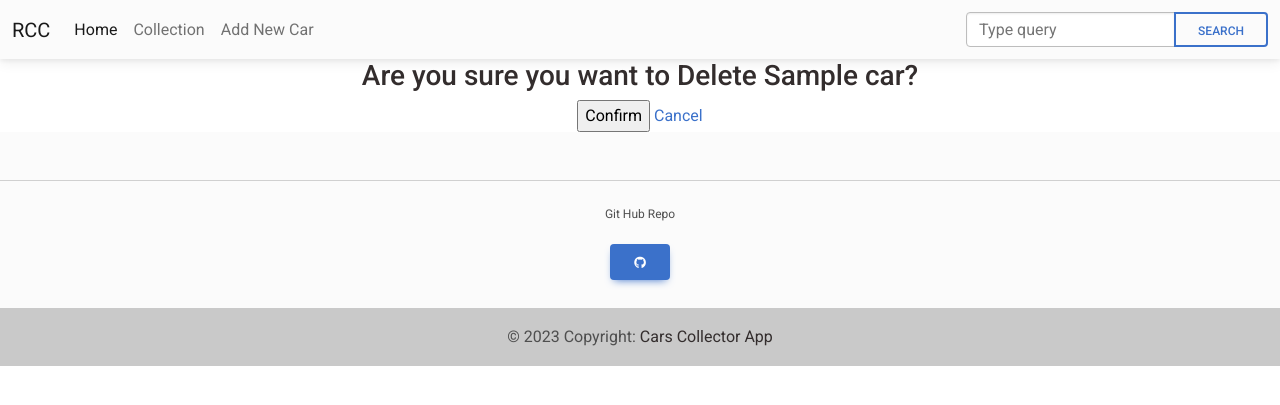
After one commit to frostyserge/collector_app, a Django app: page /cars/1/delete in a window 1280 px wide. The commit adds this page. Shown: the top 405 px of the page. Run offline with Django 4.2, Linux system fonts and the light colour scheme; tables that the repository leaves empty hold one stand-in row (values such as "Sample post"); some libraries are stand-ins or nearby versions.

Commit message:
full CRUD ready

```diff
--- /dev/null
+++ b/main_app/templates/car_delete_confirmation.html
@@ -0,0 +1,12 @@
+{% extends 'base.html' %} {% block content %}
+<h3 class="text-center text-dark">Are you sure you want to Delete {{car.name}}?</h3>
+<form method="post">
+    {% csrf_token %}
+    <div class="text-center">
+    <!-- confirm artist delete -->
+        <input class="button is-danger" type="submit" value="Confirm" />
+        <!-- Redirect back to detail on cancel -->
+        <a class="button is-primary" href="{% url 'car_detail' car.pk %}">Cancel</a>
+    </div>
+</form>
+{% endblock %}
--- a/main_app/templates/car_detail.html
+++ b/main_app/templates/car_detail.html
@@ -14,7 +14,7 @@
                 <i class="fas fa-edit"></i>
             </span>
         </a>
-        <a href="" class="button is-danger">
+        <a href="{% url 'car_delete' car.pk %}" class="button is-danger">
             <span class="icon">
                 <i class="fas fa-trash-alt"></i>
             </span>
--- a/main_app/urls.py
+++ b/main_app/urls.py
@@ -11,4 +11,5 @@ urlpatterns = [
     path('cars/new/', views.CarCreate.as_view(), name='car_create'),
     path('cars/<int:pk>/', views.CarDetail.as_view(), name='car_detail'),
     path('cars/<int:pk>/update', views.CarUpdate.as_view(), name="car_update"),
+    path('cars/<int:pk>/delete', views.CarDelete.as_view(), name='car_delete')
 ]
--- a/main_app/views.py
+++ b/main_app/views.py
@@ -1,6 +1,6 @@
 from django.shortcuts import render
 from django.urls import reverse
-from django.views.generic.edit import CreateView, UpdateView
+from django.views.generic.edit import CreateView, UpdateView, DeleteView
 from django.views.generic.base import TemplateView
 from django.views.generic import DetailView
 from django.views import View
@@ -49,3 +49,8 @@ class CarUpdate(UpdateView):
 
     def get_success_url(self):
         return reverse('car_detail', kwargs={'pk': self.object.pk})
+
+class CarDelete(DeleteView):
+    model = Car
+    template_name = 'car_delete_confirmation.html'
+    success_url = '/cars/'
```
